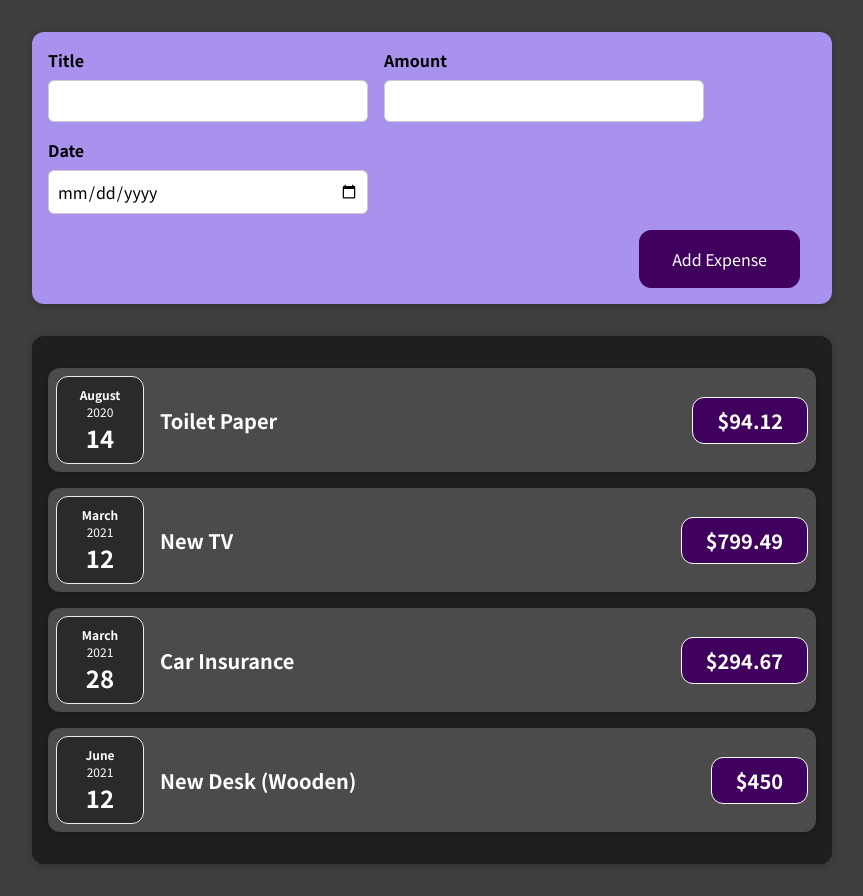
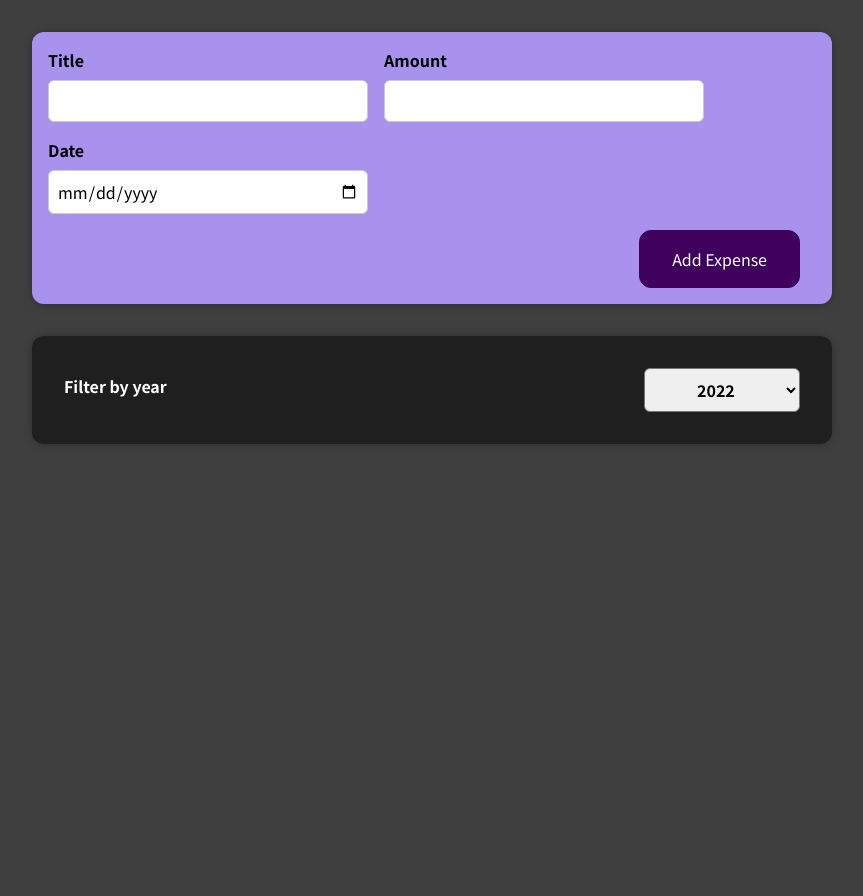
Before and after one commit to DanushkaPathirana/expense-tracker, a React app: page / in a window 1280 px wide. Shown: the whole page, without its empty margins (208-1071 px from the left). After the commit the page ends 800 px from the top, so only its background shows below. Built offline with nearby package versions, Linux system fonts and the light colour scheme.

Commit message:
develop filter component and its functionality

```diff
--- a/src/components/App.js
+++ b/src/components/App.js
@@ -1,24 +1,28 @@
-import React from "react"
+import React, { useState } from "react"
 
 import Expenses from "./Expenses/Expenses"
 import NewExpense from "./NewExpense/NewExpense"
 
-const DUMMY_EXPENSES = [
-    { id: "e1", title: "Toilet Paper", amount: 94.12, date: new Date(2020, 7, 14) },
-    { id: "e2", title: "New TV", amount: 799.49, date: new Date(2021, 2, 12) },
-    { id: "e3", title: "Car Insurance", amount: 294.67, date: new Date(2021, 2, 28) },
-    { id: "e4", title: "New Desk (Wooden)", amount: 450, date: new Date(2021, 5, 12) },
-]
+const App = () => {
+    const[expenses, setExpenses] = useState([
+        { id: "e1", title: "Toilet Paper", amount: 94.12, date: new Date(2020, 7, 14) },
+        { id: "e2", title: "New TV", amount: 799.49, date: new Date(2021, 2, 12) },
+        { id: "e3", title: "Car Insurance", amount: 294.67, date: new Date(2021, 2, 28) },
+        { id: "e4", title: "New Desk (Wooden)", amount: 450, date: new Date(2021, 5, 12) },
+    ])
 
-const App = () => {
     const addExpenseHandler = (expenses) => {
         console.log(expenses)
+
+        setExpenses((prevState) => {
+            return [expenses, ...prevState]
+        })
     }
 
     return(
         <div>
             <NewExpense onAddExpense={addExpenseHandler} />
-            <Expenses items={DUMMY_EXPENSES} />
+            <Expenses items={expenses} />
         </div>
     )
 }
--- a/src/components/Expenses/Expenses.js
+++ b/src/components/Expenses/Expenses.js
@@ -1,17 +1,30 @@
-import React from "react"
+import React, { useState } from "react"
 
 import Card from "../UI/Card"
 import ExpenseItem from "./ExpenseItem"
+import ExpensesFilter from "./Filter/ExpensesFilter"
 
 import "./Expenses.css"
 
 const Expenses = (props) => {
+    const[filteredYear, setFilteredYear] = useState()
+
+    const filterChangeHandler = (selectedYear) => {
+        setFilteredYear(selectedYear)
+    }
+
+    const filteredExpenses = props.items.filter((item) => {
+        return item.date.getFullYear().toString() === filteredYear
+    })
+
     return(
         <Card className="expenses">
-            <ExpenseItem id={props.items[0].id} title={props.items[0].title} amount={props.items[0].amount} date={props.items[0].date} />
-            <ExpenseItem id={props.items[1].id} title={props.items[1].title} amount={props.items[1].amount} date={props.items[1].date} />
-            <ExpenseItem id={props.items[2].id} title={props.items[2].title} amount={props.items[2].amount} date={props.items[2].date} />
-            <ExpenseItem id={props.items[3].id} title={props.items[3].title} amount={props.items[3].amount} date={props.items[3].date} />
+            <ExpensesFilter onChangeFilter={filterChangeHandler} value={filteredYear} />
+            {
+                filteredExpenses.map((item) => (
+                    <ExpenseItem key={item.id} id={item.id} title={item.title} amount={item.amount} date={item.date} />
+                ))
+            }
         </Card>
     )
 }
--- /dev/null
+++ b/src/components/Expenses/Filter/ExpensesFilter.css
@@ -0,0 +1,24 @@
+.expenses-filter {
+    color: white;
+    padding: 0 1rem;
+}
+
+.expenses-filter__control {
+    display: flex;
+    width: 100%;
+    align-items: center;
+    justify-content: space-between;
+    margin: 1rem 0;
+}
+
+.expenses-filter label {
+    font-weight: bold;
+    margin-bottom: 0.5rem;
+}
+
+.expenses-filter select {
+    font: inherit;
+    padding: 0.5rem 3rem;
+    font-weight: bold;
+    border-radius: 6px;
+}
--- /dev/null
+++ b/src/components/Expenses/Filter/ExpensesFilter.js
@@ -0,0 +1,25 @@
+import React from "react"
+
+import "./ExpensesFilter.css"
+
+const ExpensesFilter = (props) => {
+    const dropDownChangeHandler = (event) => {
+        props.onChangeFilter(event.target.value)
+    }
+
+    return(
+        <div className="expenses-filter">
+            <div className="expenses-filter__control">
+                <label>Filter by year</label>
+                <select onChange={dropDownChangeHandler} value={props.selected}>
+                    <option value="2022">2022</option>
+                    <option value="2021">2021</option>
+                    <option value="2020">2020</option>
+                    <option value="2019">2019</option>
+                </select>
+            </div>
+        </div>
+    )
+}
+
+export default ExpensesFilter
```
